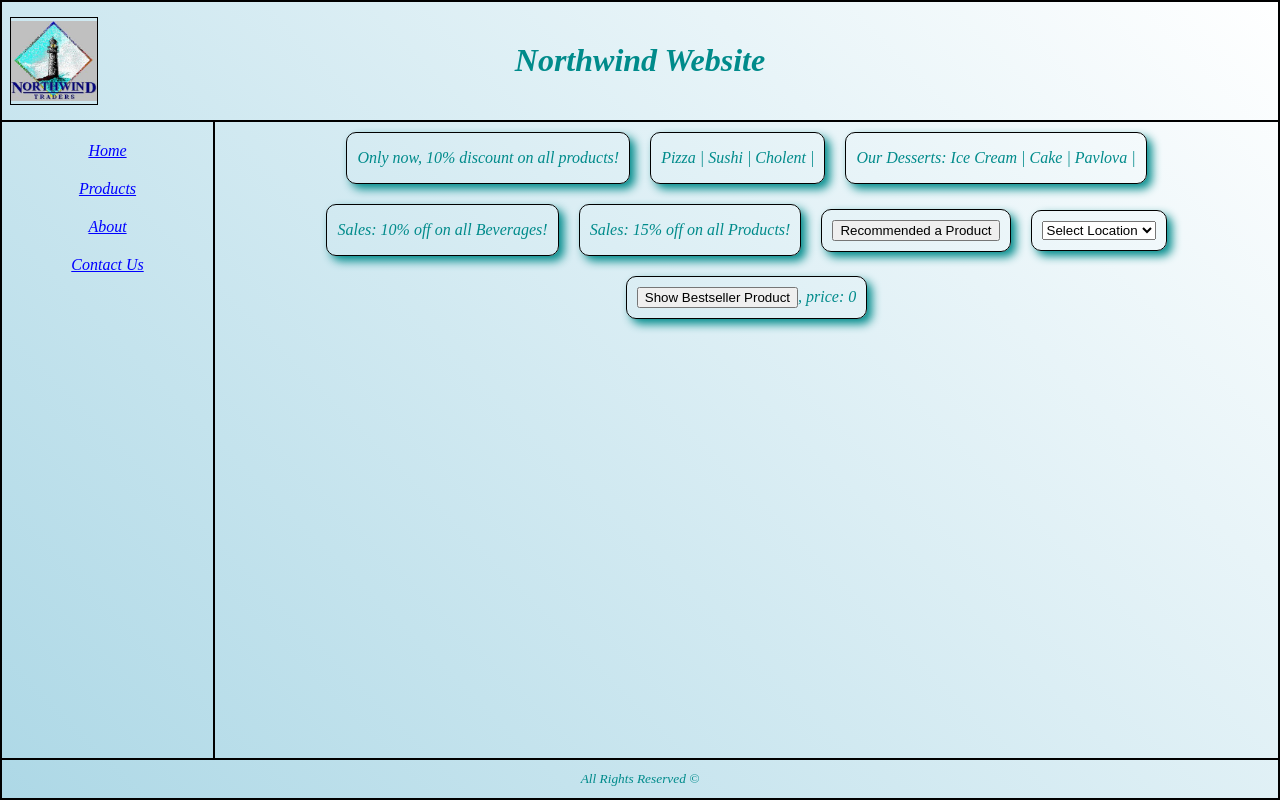
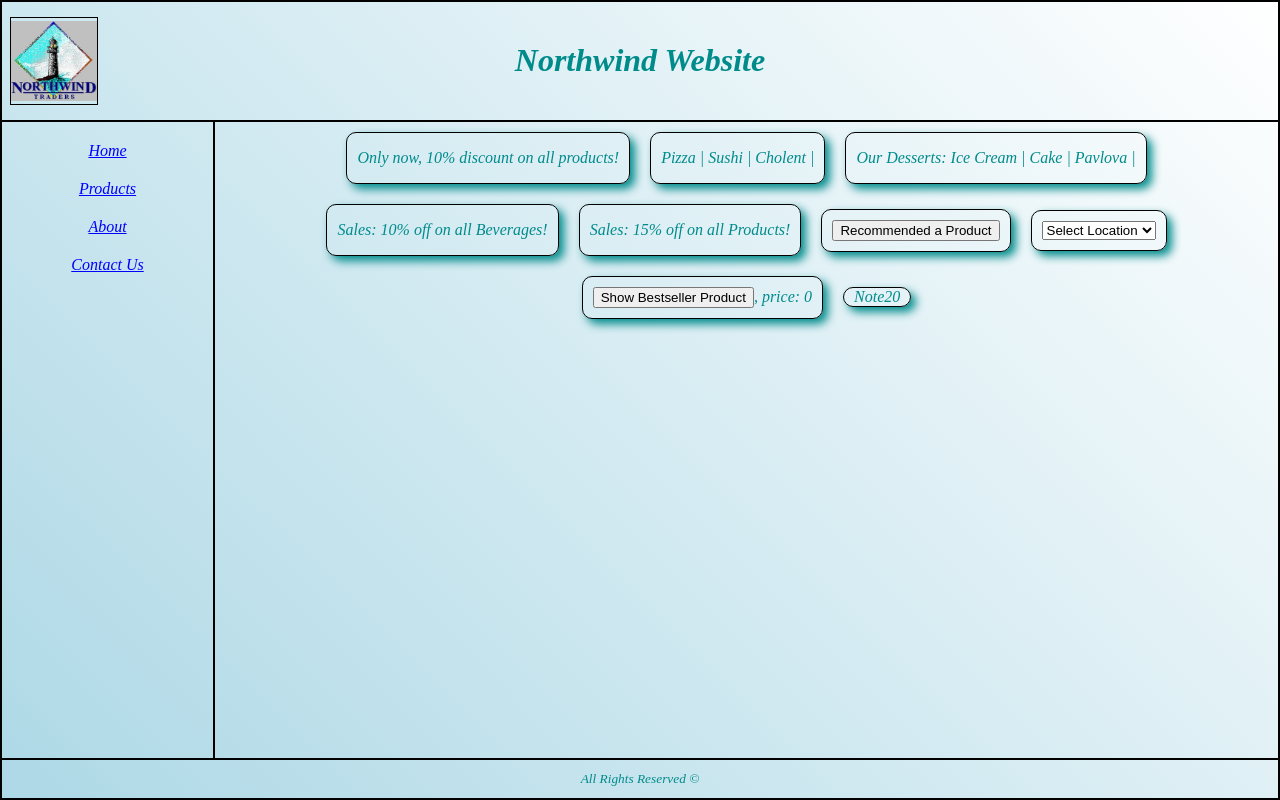
Before and after one commit to orhasson-dev/northwind-react, a React (Create React App) app: page / in a window 1280 px wide. Built offline with nearby package versions, Linux system fonts and the light colour scheme.

Commit message:
use states with setInterval.

```diff
--- a/src/Components/HomeArea/Home/Home.tsx
+++ b/src/Components/HomeArea/Home/Home.tsx
@@ -7,6 +7,7 @@ import Slogan from "../Slogan/Slogan";
 import Recommended from "../Recommended/Recommended";
 import Location from "../Location/Location";
 import Bestseller from "../Bestseller/Bestseller";
+import RandomProduct from "../RandomProduct/RandomProduct";
 
 function Home(): JSX.Element {
     return (
@@ -30,6 +31,7 @@ function Home(): JSX.Element {
 
            <Location/>
            <Bestseller/>
+            <RandomProduct/>
         </div>
     );
 }
--- /dev/null
+++ b/src/Components/HomeArea/RandomProduct/RandomProduct.css
@@ -0,0 +1,3 @@
+.RandomProduct {
+
+}
--- /dev/null
+++ b/src/Components/HomeArea/RandomProduct/RandomProduct.tsx
@@ -0,0 +1,36 @@
+import { Component } from "react";
+import "./RandomProduct.css";
+
+interface RandomProductState {
+    products: string[];
+    randomProduct:string;
+}
+
+class RandomProduct extends Component<{}, RandomProductState> {
+    public constructor(props: {}) {
+        super(props);
+        this.state = { products:["shirt","food","drink","iPhone12","Note20"], randomProduct: ""}; // Init the state.
+        this.makeTimer();
+    }
+
+    private makeTimer = () =>{
+        setInterval(() => {
+            let rand = Math.floor(Math.random() * this.state.products.length);
+            this.setState({randomProduct: this.state.products[rand]})
+        }, 1000)
+    }
+
+
+
+    public render(): JSX.Element {
+        return (
+            <div className="RandomProduct Box">
+				<span>{this.state.randomProduct}</span>
+            </div>
+        );
+    }
+}
+
+
+
+export default RandomProduct;
```
